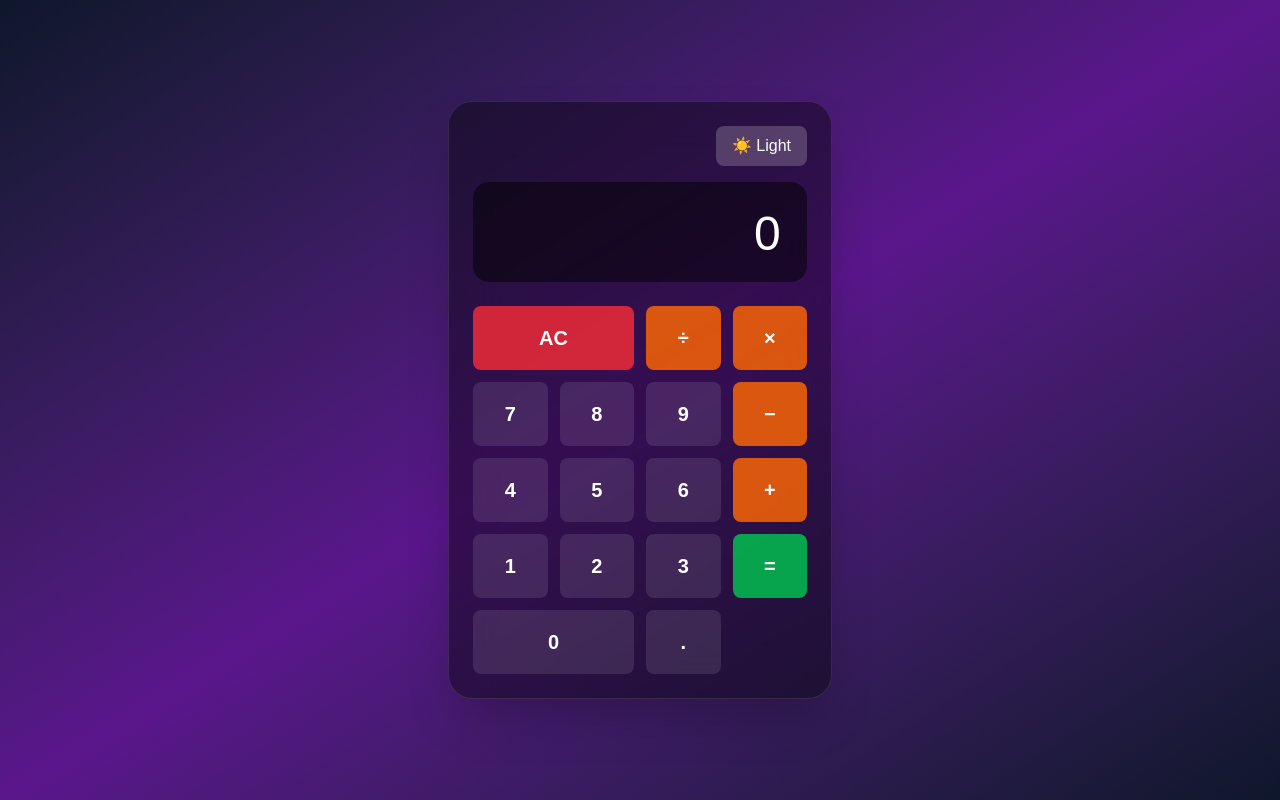
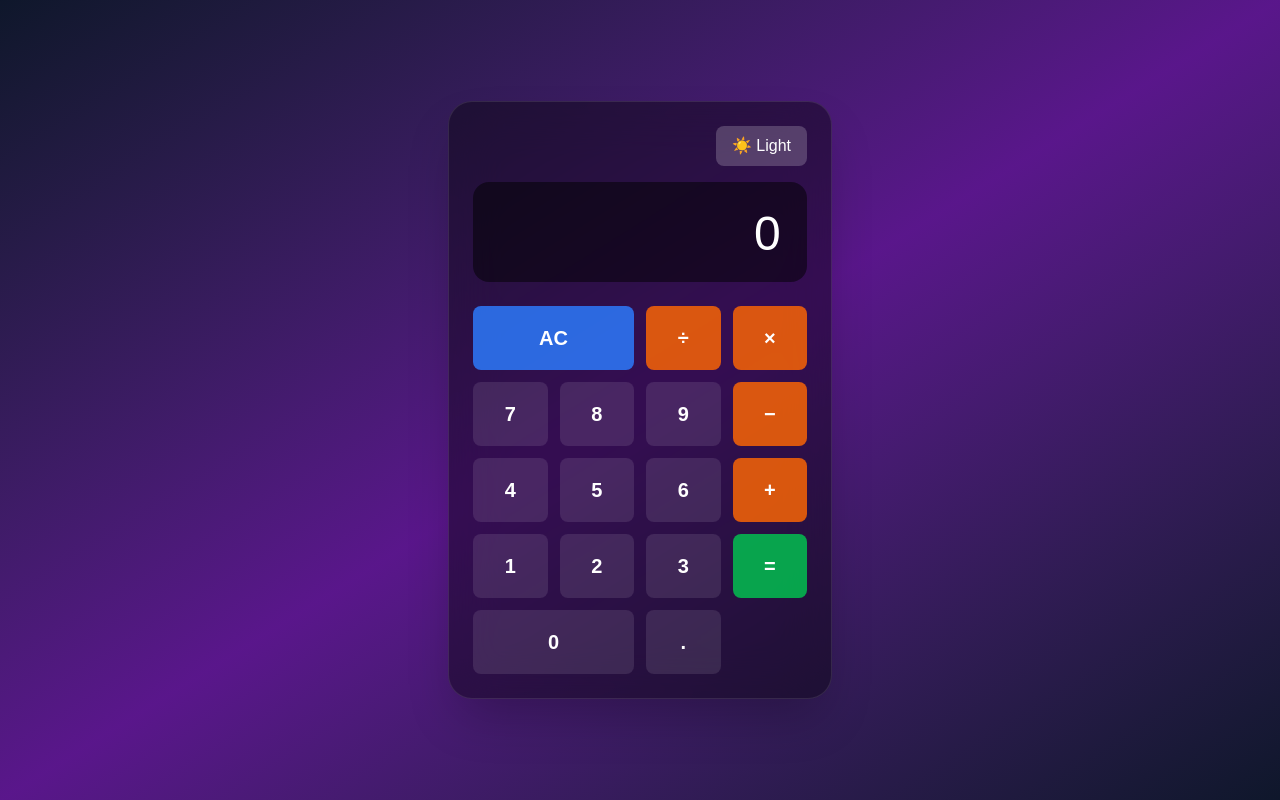
Before and after one commit to ns-test-org/pacman, a Next.js app in the folder packages/new-web-app-room/: page / in a window 1280 px wide. Built offline with nearby package versions, Linux system fonts and the light colour scheme.

Commit message:
AI chat session: Updated code and files

```diff
--- a/packages/new-web-app-room/src/app/page.tsx
+++ b/packages/new-web-app-room/src/app/page.tsx
@@ -139,8 +139,8 @@ export default function Calculator() {
         <div className="grid grid-cols-4 gap-3">
           <Button onClick={clear} className={`col-span-2 ${
             isLightMode
-              ? 'bg-red-500 hover:bg-red-600 text-white'
-              : 'bg-red-500/80 hover:bg-red-500 text-white'
+              ? 'bg-blue-500 hover:bg-blue-600 text-white'
+              : 'bg-blue-500/80 hover:bg-blue-500 text-white'
           }`}>
             AC
           </Button>
```
